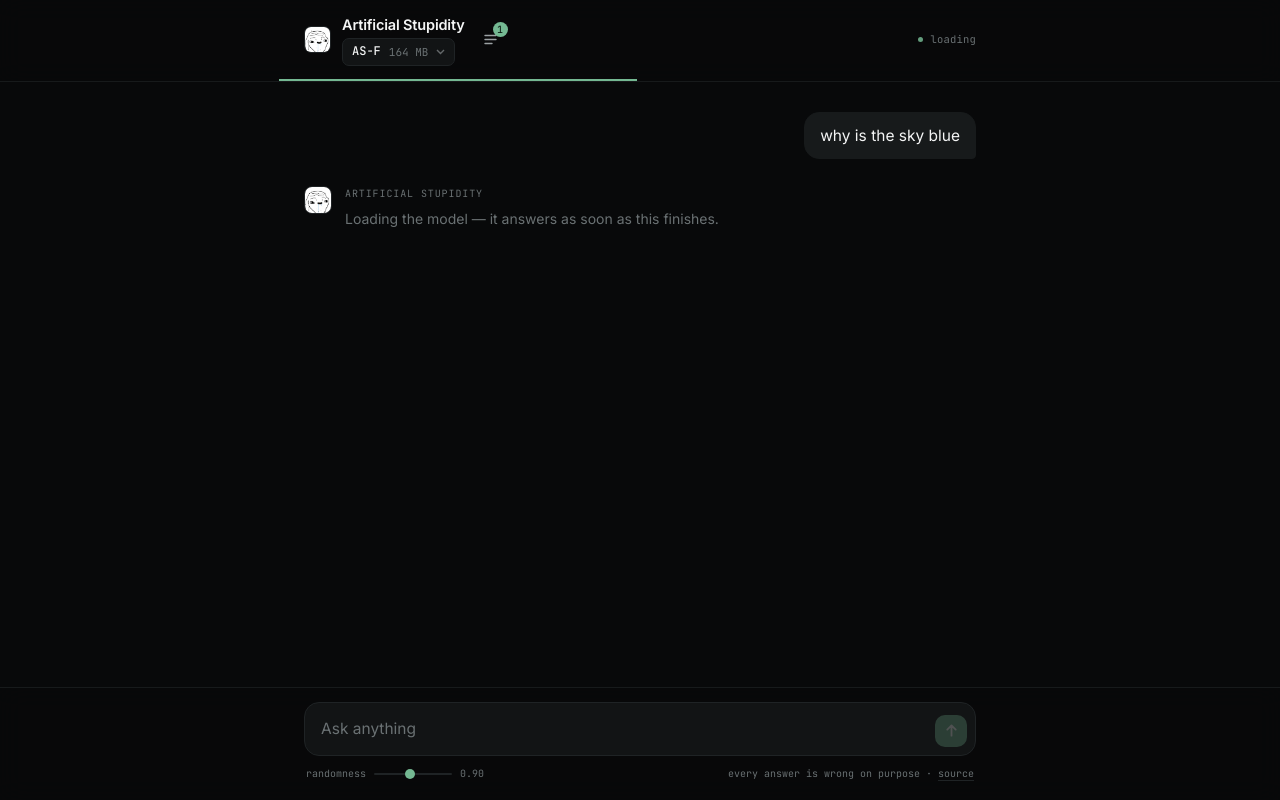
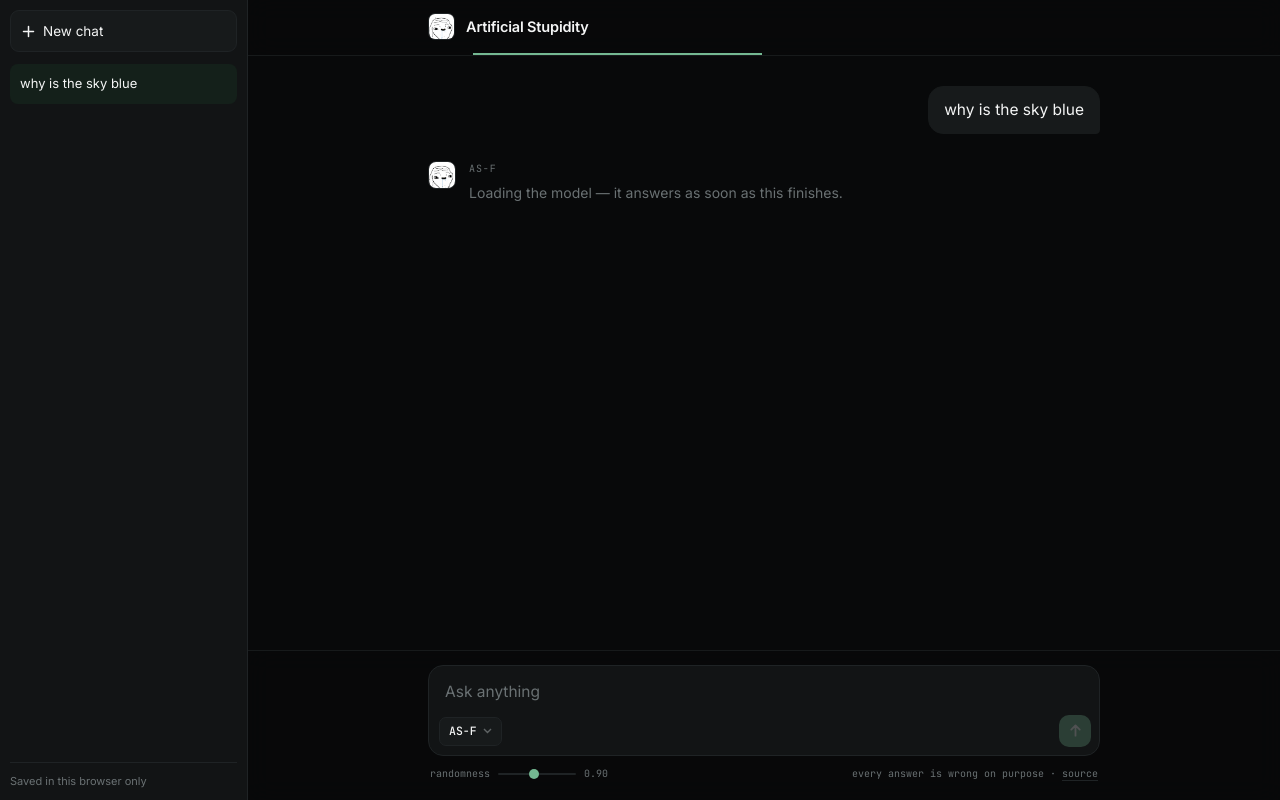
Before and after one commit to ayushmaninbox/artificial-stupidity, a Next.js app in the folder web/: page /chat in a window 1280 px wide. Both pictures are taken after a click on the button "why is the sky blue". Built offline with nearby package versions, Linux system fonts and the light colour scheme.

Commit message:
fix model switching, move the picker into the composer and add a conversations sidebar

```diff
--- a/web/app/chat/page.tsx
+++ b/web/app/chat/page.tsx
@@ -5,7 +5,7 @@ import Link from "next/link";
 import { MODELS, byId, type ModelId } from "../models";
 import { loadConvos, saveConvos, titleFor, newId, type Convo } from "../history";
 
-type Turn = { who: "user" | "bot"; text: string };
+type Turn = { who: "user" | "bot" | "note"; text: string };
 type Phase = "cold" | "loading" | "ready" | "generating";
 
 const CUES = [
@@ -28,7 +28,8 @@ export default function Page() {
   const [picker, setPicker] = useState(false);
   const [convos, setConvos] = useState<Convo[]>([]);
   const [convoId, setConvoId] = useState<string>(() => newId());
-  const [drawer, setDrawer] = useState(false);
+  const [rail, setRail] = useState(false);      // sidebar open on mobile
+  const [confirmId, setConfirmId] = useState<string | null>(null);
 
   const worker = useRef<Worker | null>(null);
   const foot = useRef<HTMLDivElement>(null);
@@ -45,6 +46,18 @@ export default function Page() {
   useEffect(() => {
     localStorage.setItem("as.model", model);
   }, [model]);
+
+  /** Switch model and record it in the transcript, so a reply can always be
+      attributed to the thing that produced it when reading back. */
+  const pickModel = useCallback((next: ModelId) => {
+    setModel((prev) => {
+      if (prev === next) return prev;
+      setTurns((t) =>
+        t.length ? [...t, { who: "note" as const, text: `Switched to ${next}` }] : t,
+      );
+      return next;
+    });
+  }, []);
 
   // Persist after every completed exchange, not on every token — writing
   // localStorage inside the streaming loop stutters the whole reply.
@@ -133,7 +146,10 @@ export default function Page() {
       setPhase("generating");
       worker.current?.postMessage({ type: "ask", text, temperature: temp, model });
     },
-    [temp],
+    // `model` MUST be here. Without it this closure keeps whatever model was
+    // selected at mount — every request went out as AS-F while the picker
+    // happily showed AS-4, which looks exactly like "the models are identical".
+    [temp, model],
   );
 
   useEffect(() => {
@@ -163,7 +179,7 @@ export default function Page() {
         worker.current?.postMessage({ type: "load", model });
       }
     },
-    [phase, generate],
+    [phase, generate, model],
   );
 
   const pct = got.total ? Math.min(100, (got.loaded / got.total) * 100) : 0;
@@ -171,7 +187,73 @@ export default function Page() {
   const busy = phase === "generating" || pending;
 
   return (
-    <div className="app">
+    <div className={`app${rail ? " rail-open" : ""}`}>
+      {/* ------------------------------------------------- conversations rail */}
+      <aside className="rail" aria-label="Conversations">
+        <div className="rail-top">
+          <button
+            className="rail-new"
+            onClick={() => { setTurns([]); setConvoId(newId()); setRail(false); }}
+          >
+            <svg width="13" height="13" viewBox="0 0 13 13" aria-hidden>
+              <path d="M6.5 1.5v10M1.5 6.5h10" stroke="currentColor" strokeWidth="1.5"
+                    strokeLinecap="round" />
+            </svg>
+            New chat
+          </button>
+          <button className="rail-close only-narrow" onClick={() => setRail(false)} aria-label="Close">×</button>
+        </div>
+
+        <div className="rail-list">
+          {convos.length === 0 && <p className="rail-empty">No saved chats yet.</p>}
+          {convos.map((c) => (
+            <div key={c.id} className={`rail-item${c.id === convoId ? " on" : ""}`}>
+              <button
+                className="rail-open"
+                onClick={() => {
+                  setTurns(c.turns);
+                  setConvoId(c.id);
+                  if (MODELS.some((m) => m.id === c.model && m.ready)) setModel(c.model as ModelId);
+                  setRail(false);
+                }}
+                title={c.title}
+              >
+                {c.title}
+              </button>
+              {confirmId === c.id ? (
+                <span className="rail-confirm">
+                  <button
+                    onClick={() => {
+                      const next = convos.filter((x) => x.id !== c.id);
+                      setConvos(next); saveConvos(next); setConfirmId(null);
+                      if (c.id === convoId) { setTurns([]); setConvoId(newId()); }
+                    }}
+                  >
+                    Delete
+                  </button>
+                  <button onClick={() => setConfirmId(null)}>Keep</button>
+                </span>
+              ) : (
+                <button className="rail-del" onClick={() => setConfirmId(c.id)}
+                        aria-label={`Delete ${c.title}`}>
+                  <svg width="13" height="13" viewBox="0 0 13 13" aria-hidden>
+                    <path d="M2.5 3.5h8M5 3.5V2.5h3v1M3.5 3.5l.5 7h5l.5-7"
+                          stroke="currentColor" strokeWidth="1.1" fill="none" strokeLinecap="round" />
+                  </svg>
+                </button>
+              )}
+            </div>
+          ))}
+        </div>
+
+        <div className="rail-foot">
+          <span>Saved in this browser only</span>
+        </div>
+      </aside>
+
+      {rail && <div className="rail-veil only-narrow" onClick={() => setRail(false)} />}
+
+      <div className="main">
       <header className="top">
         <div className="top-in">
           <Link href="/" className="home" aria-label="Back to the overview">
@@ -181,64 +263,6 @@ export default function Page() {
             <div className="title">
               <Link href="/">Artificial Stupidity</Link>
             </div>
-            <div className="picker">
-              <button
-                className="pick-btn"
-                onClick={() => setPicker((v) => !v)}
-                aria-expanded={picker}
-                aria-haspopup="listbox"
-              >
-                <b>{model}</b>
-                <span>{byId(model).size}</span>
-                <svg width="9" height="6" viewBox="0 0 9 6" aria-hidden>
-                  <path d="M1 1l3.5 3.5L8 1" stroke="currentColor" strokeWidth="1.4" fill="none" />
-                </svg>
-              </button>
-              {picker && (
-                <>
-                  <div className="pick-veil" onClick={() => setPicker(false)} />
-                  <div className="pick-menu" role="listbox">
-                    <div className="pick-group">Text · answers questions</div>
-                    {MODELS.filter((m) => m.family === "text").map((m) => (
-                      <button
-                        key={m.id}
-                        role="option"
-                        aria-selected={m.id === model}
-                        className={`pick-row${m.id === model ? " on" : ""}`}
-                        onClick={() => { setModel(m.id); setPicker(false); }}
-                      >
-                        <span className="pick-id">{m.id}</span>
-                        <span className="pick-blurb">{m.blurb}</span>
-                        <span className="pick-size">{m.size}</span>
-                      </button>
-                    ))}
-                    <div className="pick-group">Image · not wired up yet</div>
-                    {MODELS.filter((m) => m.family === "image").map((m) => (
-                      <button key={m.id} className="pick-row" disabled title="Needs an ONNX export and an image output mode — coming next">
-                        <span className="pick-id">{m.id}</span>
-                        <span className="pick-blurb">{m.blurb}</span>
-                        <span className="pick-size">{m.size}</span>
-                      </button>
-                    ))}
-                  </div>
-                </>
-              )}
-            </div>
-          </div>
-          <button className="hist-btn" onClick={() => setDrawer(true)} title="Saved conversations">
-            <svg width="15" height="15" viewBox="0 0 15 15" aria-hidden>
-              <path d="M2 3.5h11M2 7.5h11M2 11.5h7" stroke="currentColor" strokeWidth="1.4"
-                    strokeLinecap="round" fill="none" />
-            </svg>
-            {convos.length > 0 && <i>{convos.length}</i>}
-          </button>
-          <div className="state">
-            <span className={`led ${busy ? "busy" : phase === "ready" ? "ready" : ""}`} />
-            {phase === "cold" && "idle"}
-            {phase === "loading" &&
-              (got.total ? `loading ${mb(got.loaded)} / ${mb(got.total)}` : "loading")}
-            {phase === "ready" && "ready"}
-            {phase === "generating" && "writing"}
           </div>
         </div>
         {/* One thin line under the header, and it disappears for good once the
@@ -299,7 +323,11 @@ export default function Page() {
           )}
 
           {turns.map((t, i) =>
-            t.who === "user" ? (
+            t.who === "note" ? (
+              <div key={i} className="turn note">
+                <span>{t.text}</span>
+              </div>
+            ) : t.who === "user" ? (
               <div key={i} className="turn user">
                 <div>{t.text}</div>
               </div>
@@ -307,7 +335,7 @@ export default function Page() {
               <div key={i} className="turn bot">
                 <img className="face" src="/as-f.png" alt="" />
                 <div className="say">
-                  <span className="who">Artificial Stupidity</span>
+                  <span className="who">{model}</span>
                   {t.text}
                   {phase === "generating" && i === turns.length - 1 && (
                     <span className="tick" aria-hidden />
@@ -323,7 +351,7 @@ export default function Page() {
             <div className="turn bot">
               <img className="face" src="/as-f.png" alt="" />
               <div className="say">
-                <span className="who">Artificial Stupidity</span>
+                <span className="who">{model}</span>
                 <span className="thinking">
                   {got.total
                     ? `Loading the model, ${pct.toFixed(0)}% — it answers as soon as this finishes.`
@@ -362,6 +390,60 @@ export default function Page() {
                 }
               }}
             />
+            <div className="box-tools">
+              <div className="picker">
+                <button
+                  type="button"
+                  className="pick-btn"
+                  onClick={() => setPicker((v) => !v)}
+                  aria-expanded={picker}
+                  aria-haspopup="listbox"
+                >
+                  <b>{model}</b>
+                  <svg width="9" height="6" viewBox="0 0 9 6" aria-hidden>
+                    <path d="M1 1l3.5 3.5L8 1" stroke="currentColor" strokeWidth="1.4" fill="none" />
+                  </svg>
+                </button>
+                {picker && (
+                  <>
+                    <div className="pick-veil" onClick={() => setPicker(false)} />
+                    <div className="pick-menu" role="listbox">
+                      <div className="pick-group">Text · answers questions</div>
+                      {MODELS.filter((m) => m.family === "text").map((m) => (
+                        <button
+                          type="button"
+                          key={m.id}
+                          role="option"
+                          aria-selected={m.id === model}
+                          className={`pick-row${m.id === model ? " on" : ""}`}
+                          onClick={() => { pickModel(m.id); setPicker(false); }}
+                        >
+                          <span className="pick-id">{m.id}</span>
+                          <span className="pick-blurb">{m.blurb}</span>
+                          <span className="pick-size">{m.size}</span>
+                        </button>
+                      ))}
+                      <div className="pick-group">Image · draws instead of writing</div>
+                      {MODELS.filter((m) => m.family === "image").map((m) => (
+                        <button
+                          type="button"
+                          key={m.id}
+                          role="option"
+                          aria-selected={m.id === model}
+                          className={`pick-row${m.id === model ? " on" : ""}${m.ready ? "" : " soon"}`}
+                          disabled={!m.ready}
+                          onClick={() => { pickModel(m.id); setPicker(false); }}
+                        >
+                          <span className="pick-id">{m.id}</span>
+                          <span className="pick-blurb">{m.blurb}</span>
+                          <span className="pick-size">{m.ready ? m.size : "soon"}</span>
+                        </button>
+                      ))}
+                    </div>
+                  </>
+                )}
+              </div>
+            </div>
             <button className="go" type="submit" disabled={busy || !draft.trim()} aria-label="Send">
               <svg viewBox="0 0 16 16" fill="none" stroke="currentColor" strokeWidth="1.9">
                 <path d="M8 13.5V2.5M3.5 7L8 2.5 12.5 7" strokeLinecap="round" strokeLinejoin="round" />
@@ -390,75 +472,7 @@ export default function Page() {
           </div>
         </form>
       </div>
-      {drawer && (
-        <>
-          <div className="veil" onClick={() => setDrawer(false)} />
-          <aside className="drawer" aria-label="Saved conversations">
-            <div className="drawer-top">
-              <b>Saved here only</b>
-              <button className="x" onClick={() => setDrawer(false)} aria-label="Close">×</button>
-            </div>
-            <p className="drawer-note">
-              Conversations are kept in this browser and never uploaded. Clearing
-              site data removes them.
-            </p>
-
-            <button
-              className="drawer-new"
-              onClick={() => { setTurns([]); setConvoId(newId()); setDrawer(false); }}
-            >
-              + New conversation
-            </button>
-
-            <div className="drawer-list">
-              {convos.length === 0 && <div className="drawer-empty">Nothing saved yet.</div>}
-              {convos.map((c) => (
-                <div key={c.id} className={`drawer-item${c.id === convoId ? " on" : ""}`}>
-                  <button
-                    className="drawer-open"
-                    onClick={() => {
-                      setTurns(c.turns);
-                      setConvoId(c.id);
-                      if (MODELS.some((m) => m.id === c.model && m.ready)) setModel(c.model as ModelId);
-                      setDrawer(false);
-                    }}
-                  >
-                    <span className="drawer-title">{c.title}</span>
-                    <span className="drawer-meta">
-                      {c.model} · {new Date(c.at).toLocaleDateString()}
-                    </span>
-                  </button>
-                  <button
-                    className="drawer-del"
-                    aria-label={`Delete ${c.title}`}
-                    onClick={() => {
-                      const next = convos.filter((x) => x.id !== c.id);
-                      setConvos(next);
-                      saveConvos(next);
-                      if (c.id === convoId) { setTurns([]); setConvoId(newId()); }
-                    }}
-                  >
-                    ×
-                  </button>
-                </div>
-              ))}
-            </div>
-
-            {convos.length > 0 && (
-              <button
-                className="drawer-clear"
-                onClick={() => {
-                  if (!confirm("Delete every saved conversation? This cannot be undone.")) return;
-                  setConvos([]); saveConvos([]); setTurns([]); setConvoId(newId());
-                }}
-              >
-                Delete all {convos.length}
-              </button>
-            )}
-          </aside>
-        </>
-      )}
-
+      </div>
     </div>
   );
 }
--- a/web/app/globals.css
+++ b/web/app/globals.css
@@ -47,7 +47,8 @@ body {
   text-rendering: optimizeLegibility;
 }
 
-.app { display: flex; flex-direction: column; height: 100dvh; }
+.app { display: grid; grid-template-columns: 248px 1fr; height: 100dvh; }
+.main { display: flex; flex-direction: column; min-width: 0; height: 100dvh; }
 
 /* ----------------------------------------------------------------- header */
 
@@ -395,60 +396,144 @@ body {
   display: grid; place-items: center; padding: 0 3px;
 }
 
-/* ------------------------------------------------------------- drawer */
 
-.veil {
-  position: fixed; inset: 0; z-index: 60;
-  background: rgba(0, 0, 0, 0.5); backdrop-filter: blur(2px);
+/* ============================================================ sidebar ==
+
+   A persistent rail at desktop width and a slide-over below 860px, which is
+   the shape people already know from every chat product. It is a grid column
+   rather than a fixed overlay so the thread never sits underneath it.        */
+
+.rail {
+  border-right: 1px solid var(--line); background: var(--panel);
+  display: flex; flex-direction: column; min-height: 0; padding: 10px;
 }
-.drawer {
-  position: fixed; top: 0; right: 0; bottom: 0; z-index: 61;
-  width: min(340px, 88vw); background: var(--panel);
-  border-left: 1px solid var(--line); padding: 16px 14px;
-  display: flex; flex-direction: column; gap: 10px;
+.rail-top { display: flex; gap: 6px; align-items: center; }
+.rail-new {
+  flex: 1; display: inline-flex; align-items: center; gap: 8px;
+  border: 1px solid var(--line); background: var(--panel-2); color: var(--ink);
+  border-radius: 9px; padding: 9px 11px; font: inherit; font-size: 13.5px;
+  cursor: pointer; transition: border-color 0.16s ease;
 }
-.drawer-top { display: flex; align-items: center; justify-content: space-between; }
-.drawer-top b { font-size: 14px; }
-.drawer .x {
-  background: none; border: 0; color: var(--ink-3); font-size: 21px;
-  line-height: 1; cursor: pointer; padding: 0 4px;
+.rail-new:hover { border-color: var(--ink-3); }
+.rail-close {
+  background: none; border: 0; color: var(--ink-3); font-size: 22px;
+  cursor: pointer; padding: 0 6px; line-height: 1;
 }
-.drawer .x:hover { color: var(--ink); }
-.drawer-note { font-size: 12px; color: var(--ink-3); line-height: 1.5; }
 
-.drawer-new {
-  border: 1px solid var(--line); background: var(--panel-2); color: var(--ink);
-  border-radius: 8px; padding: 8px 11px; font: inherit; font-size: 13px;
-  cursor: pointer; text-align: left;
+.rail-list {
+  flex: 1; min-height: 0; overflow-y: auto; margin-top: 12px;
+  display: flex; flex-direction: column; gap: 1px;
+  scrollbar-width: thin; scrollbar-color: var(--line) transparent;
 }
-.drawer-new:hover { border-color: var(--ink-3); }
+.rail-empty { font-size: 12.5px; color: var(--ink-3); padding: 8px 4px; }
 
-.drawer-list { flex: 1; overflow-y: auto; display: flex; flex-direction: column; gap: 3px; }
-.drawer-empty { font-size: 12.5px; color: var(--ink-3); padding: 10px 2px; }
-.drawer-item { display: flex; align-items: stretch; border-radius: 8px; }
-.drawer-item:hover { background: var(--panel-2); }
-.drawer-item.on { background: var(--accent-2); }
-.drawer-open {
+.rail-item {
+  display: flex; align-items: center; border-radius: 8px; padding-right: 4px;
+}
+.rail-item:hover { background: var(--panel-2); }
+.rail-item.on { background: var(--accent-2); }
+.rail-open {
   flex: 1; min-width: 0; text-align: left; background: none; border: 0;
-  cursor: pointer; padding: 8px 10px; font: inherit; color: var(--ink);
-  display: grid; gap: 2px;
+  color: var(--ink-2); font: inherit; font-size: 13px; cursor: pointer;
+  padding: 9px 10px; white-space: nowrap; overflow: hidden; text-overflow: ellipsis;
 }
-.drawer-title {
-  font-size: 13px; white-space: nowrap; overflow: hidden; text-overflow: ellipsis;
+.rail-item.on .rail-open, .rail-item:hover .rail-open { color: var(--ink); }
+
+.rail-del {
+  background: none; border: 0; color: transparent; cursor: pointer;
+  padding: 5px; display: grid; place-items: center; border-radius: 6px;
 }
-.drawer-meta { font-size: 11px; color: var(--ink-3); font-family: var(--mono); }
-.drawer-del {
-  background: none; border: 0; color: var(--ink-3); cursor: pointer;
-  padding: 0 10px; font-size: 17px; line-height: 1;
+.rail-item:hover .rail-del { color: var(--ink-3); }
+.rail-del:hover { color: var(--danger); }
+
+/* deletion asks first — a one-click destroy of a saved chat is not recoverable */
+.rail-confirm { display: flex; gap: 4px; padding-right: 2px; }
+.rail-confirm button {
+  border: 1px solid var(--line); background: var(--panel); color: var(--ink-2);
+  border-radius: 6px; padding: 3px 7px; font: inherit; font-size: 11px; cursor: pointer;
 }
-.drawer-del:hover { color: var(--danger); }
+.rail-confirm button:first-child { color: var(--danger); border-color: var(--danger); }
+.rail-confirm button:hover { background: var(--panel-2); }
 
-.drawer-clear {
-  border: 1px solid var(--line); background: none; color: var(--ink-2);
-  border-radius: 8px; padding: 8px; font: inherit; font-size: 12.5px; cursor: pointer;
+.rail-foot {
+  border-top: 1px solid var(--line); margin-top: 8px; padding-top: 9px;
+  font-size: 11px; color: var(--ink-3);
 }
-.drawer-clear:hover { border-color: var(--danger); color: var(--danger); }
 
-@media (max-width: 560px) {
-  .pick-btn span { display: none; }
+.rail-veil { display: none; }
+.only-narrow { display: none; }
+
+@media (max-width: 860px) {
+  .app { grid-template-columns: 1fr; }
+  .rail {
+    position: fixed; top: 0; bottom: 0; left: 0; width: 264px; z-index: 61;
+    transform: translateX(-100%); transition: transform 0.22s cubic-bezier(0.22,1,0.36,1);
+  }
+  .app.rail-open .rail { transform: none; }
+  .rail-veil {
+    display: block; position: fixed; inset: 0; z-index: 60;
+    background: rgba(0,0,0,0.5);
+  }
+  .only-narrow { display: inline-grid; }
+  .rail-close { display: block; }
 }
+
+/* ================================================ picker in the composer */
+
+.box { position: relative; }
+.box-tools { position: absolute; left: 10px; bottom: 9px; }
+
+.picker { position: relative; }
+.pick-btn {
+  display: inline-flex; align-items: center; gap: 6px;
+  background: var(--panel-2); border: 1px solid var(--line);
+  color: var(--ink-2); padding: 4px 9px; border-radius: 7px;
+  font: inherit; font-size: 12px; cursor: pointer;
+  transition: border-color 0.16s ease, color 0.16s ease;
+}
+.pick-btn:hover { border-color: var(--ink-3); color: var(--ink); }
+.pick-btn b { color: var(--ink); font-weight: 550; font-family: var(--mono); font-size: 11.5px; }
+.pick-btn svg { opacity: 0.55; }
+
+.pick-veil { position: fixed; inset: 0; z-index: 40; }
+.pick-menu {
+  position: absolute; bottom: calc(100% + 8px); left: 0; z-index: 41;
+  width: min(430px, calc(100vw - 48px));
+  background: var(--panel); border: 1px solid var(--line);
+  border-radius: 11px; padding: 5px;
+  box-shadow: 0 18px 48px rgba(0, 0, 0, 0.55);
+  max-height: 58vh; overflow-y: auto;
+}
+.pick-group {
+  font-size: 10.5px; text-transform: uppercase; letter-spacing: 0.1em;
+  color: var(--ink-3); padding: 9px 10px 5px; font-family: var(--mono);
+}
+.pick-row {
+  display: grid; grid-template-columns: 66px 1fr auto; gap: 10px; align-items: baseline;
+  width: 100%; text-align: left; background: none; border: 0; cursor: pointer;
+  padding: 8px 10px; border-radius: 7px; font: inherit; color: var(--ink);
+}
+.pick-row:hover:not(:disabled) { background: var(--panel-2); }
+.pick-row.on { background: var(--accent-2); }
+.pick-row:disabled { opacity: 0.4; cursor: not-allowed; }
+.pick-id { font-family: var(--mono); font-size: 12.5px; }
+.pick-row.on .pick-id { color: var(--accent); }
+.pick-blurb { font-size: 12.5px; color: var(--ink-2); line-height: 1.4; }
+.pick-size { font-family: var(--mono); font-size: 11px; color: var(--ink-3); }
+
+/* the textarea must not run under the picker */
+.box textarea { padding-bottom: 42px; }
+
+/* ------------------------------------------- model switch marker in thread */
+
+.turn.note {
+  display: flex; align-items: center; gap: 10px; margin: 14px 0;
+  color: var(--ink-3); font-size: 12px;
+}
+.turn.note::before, .turn.note::after {
+  content: ""; height: 1px; background: var(--line); flex: 1;
+}
+.turn.note span {
+  font-family: var(--mono); font-size: 11px; letter-spacing: 0.02em;
+  white-space: nowrap;
+}
--- a/web/app/history.ts
+++ b/web/app/history.ts
@@ -8,7 +8,9 @@
  * that crashes because it could not save history is worse than one that
  * forgets. */
 
-export type Turn = { who: "user" | "bot"; text: string; model?: string };
+/* "note" is a transcript marker rather than a message — a model switch,
+   recorded so a saved conversation still says which model wrote what. */
+export type Turn = { who: "user" | "bot" | "note"; text: string; model?: string };
 export type Convo = { id: string; title: string; at: number; model: string; turns: Turn[] };
 
 const KEY = "as.convos.v1";
@@ -34,6 +36,7 @@ export function saveConvos(list: Convo[]) {
 }
 
 export function titleFor(turns: Turn[]) {
+  // notes are markers, never a title
   const first = turns.find((t) => t.who === "user")?.text ?? "New chat";
   return first.length > 42 ? `${first.slice(0, 42)}…` : first;
 }
```
